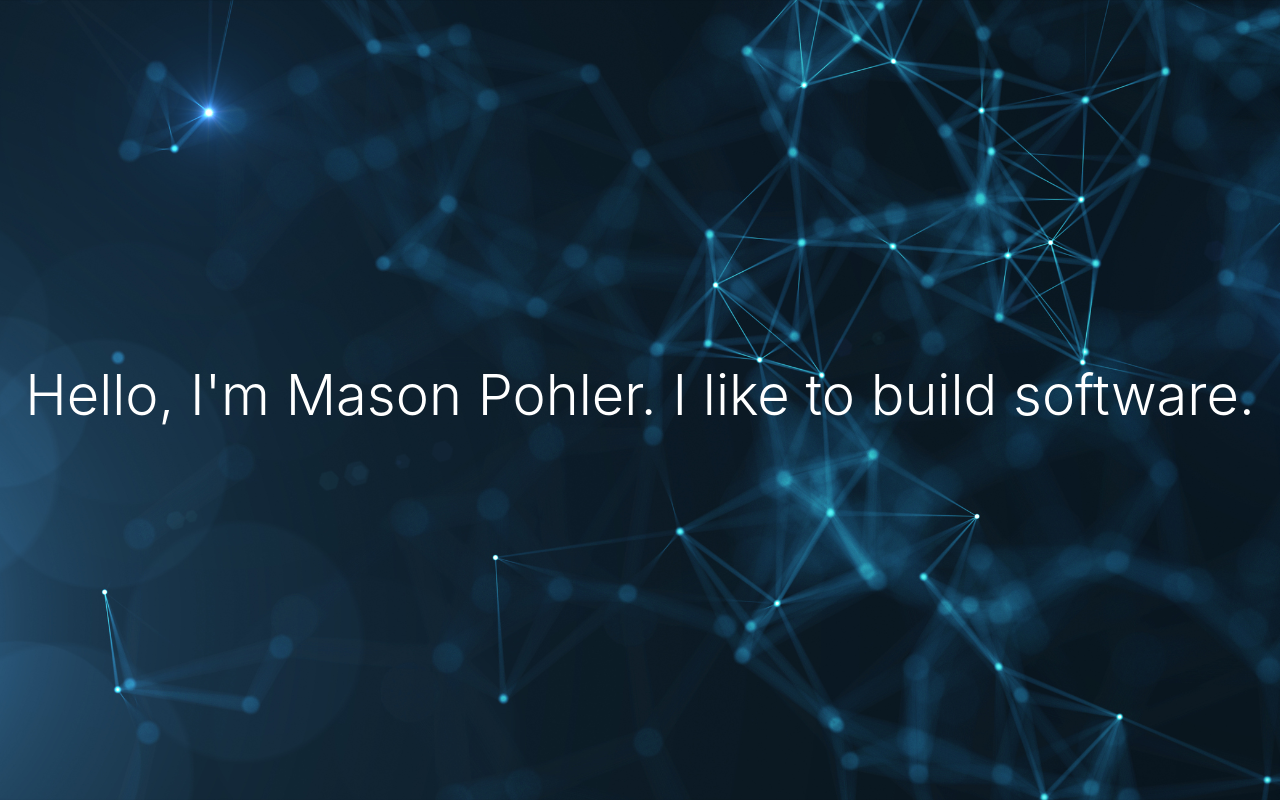
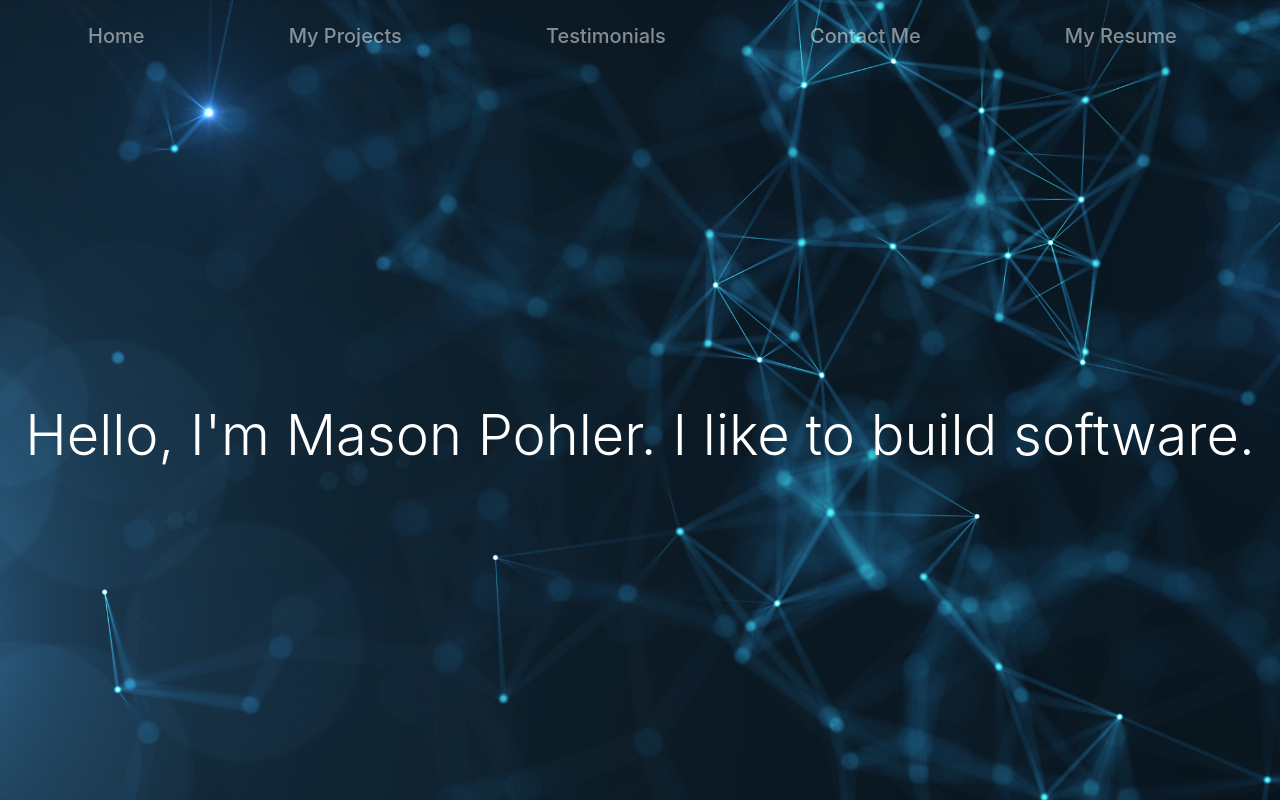
Before and after one commit to mpohler1/my-portfolio, a React (Create React App) app: page / in a window 1280 px wide. Shown: the top 802 px of the page. Built offline with nearby package versions, Linux system fonts and the light colour scheme.

Commit message:
made Navbar and Page height add together to make 100vh

```diff
--- a/src/App.css
+++ b/src/App.css
@@ -1,5 +1,9 @@
 .page {
-    min-height: 100vh;
+    min-height: 90vh;
+}
+
+.navbar-height {
+    min-height: 10vh;
 }
 
 .page-half {
--- a/src/App.jsx
+++ b/src/App.jsx
@@ -11,9 +11,11 @@ function App() {
         <div className="bg">
             <Navbar/>
             <Headline/>
+            <div>
             <Projects/>
             <Testimonials/>
             <ContactMe/>
+            </div>
         </div>
     );
 }
--- a/src/components/Headline.jsx
+++ b/src/components/Headline.jsx
@@ -5,7 +5,7 @@ class Headline extends Component {
 
     render() {
         return (
-            <div className="container-fluid page center">
+            <div className="container-fluid page center my-auto">
                 <div className="row">
                     <div className="col-12">
                         <h1 className="display-4 text-white text-left">{headline}</h1>
--- a/src/components/Navbar.jsx
+++ b/src/components/Navbar.jsx
@@ -4,8 +4,27 @@ class Navbar extends Component {
 
     render() {
         return (
-            <div>
-            </div>
+            <nav className="container-fluid navbar navbar-expand-md navbar-dark p-3 sticky-top navbar-height">
+                <div className="collapse navbar-collapse" id="navbarNav">
+                    <ul className="container-fluid navbar-nav d-flex">
+                        <li className="nav-item mx-auto">
+                            <h5 className="h5 nav-link">Home</h5>
+                        </li>
+                        <li className="nav-item mx-auto">
+                            <h5 className="h5 nav-link">My Projects</h5>
+                        </li>
+                        <li className="nav-item mx-auto">
+                            <h5 className="h5 nav-link">Testimonials</h5>
+                        </li>
+                        <li className="nav-item mx-auto">
+                            <h5 className="h5 nav-link">Contact Me</h5>
+                        </li>
+                        <li className="nav-item mx-auto">
+                            <h5 className="h5 nav-link">My Resume</h5>
+                        </li>
+                    </ul>
+                </div>
+            </nav>
         )
     }
 }
```
Lines whose indentation alone changed are shown as unchanged.
